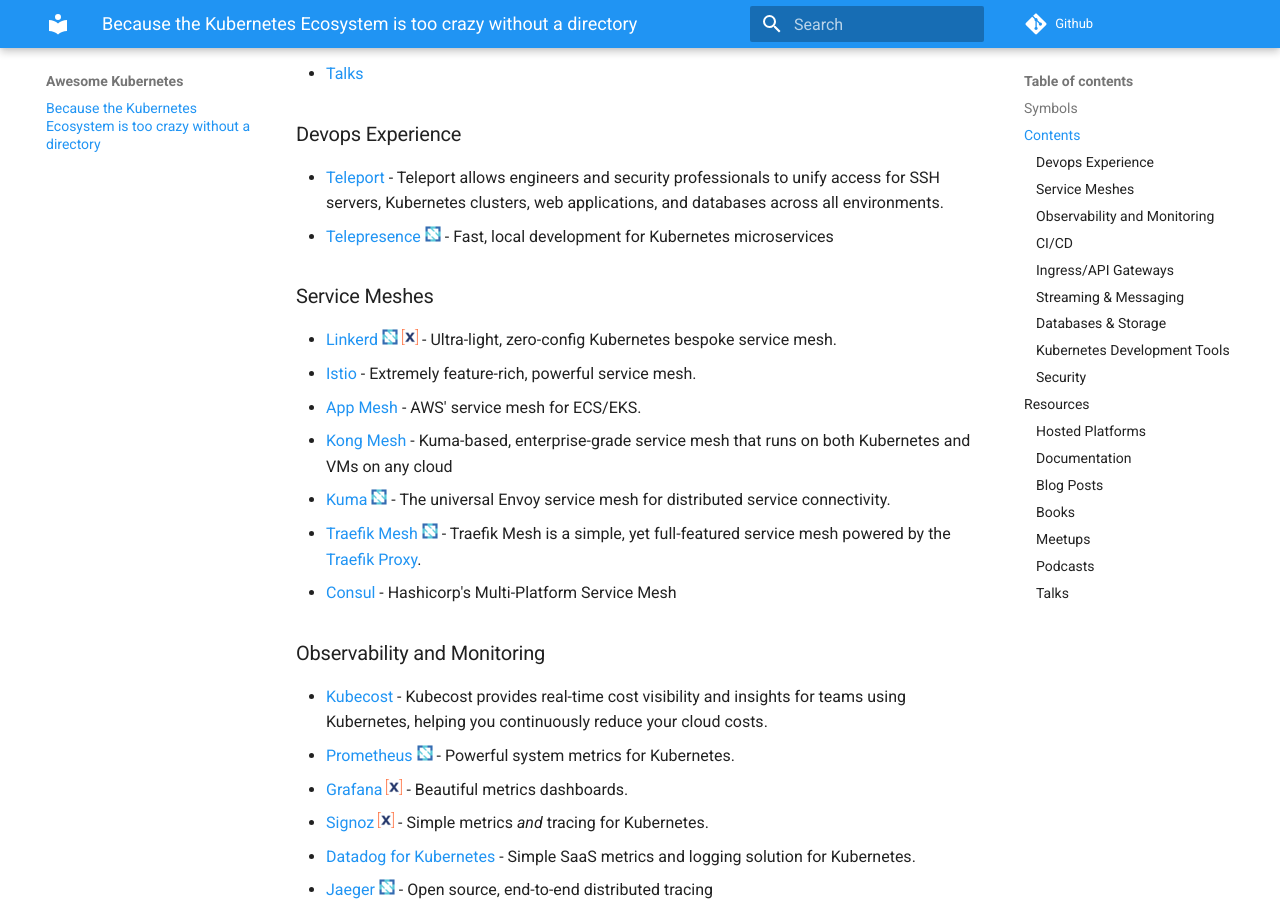
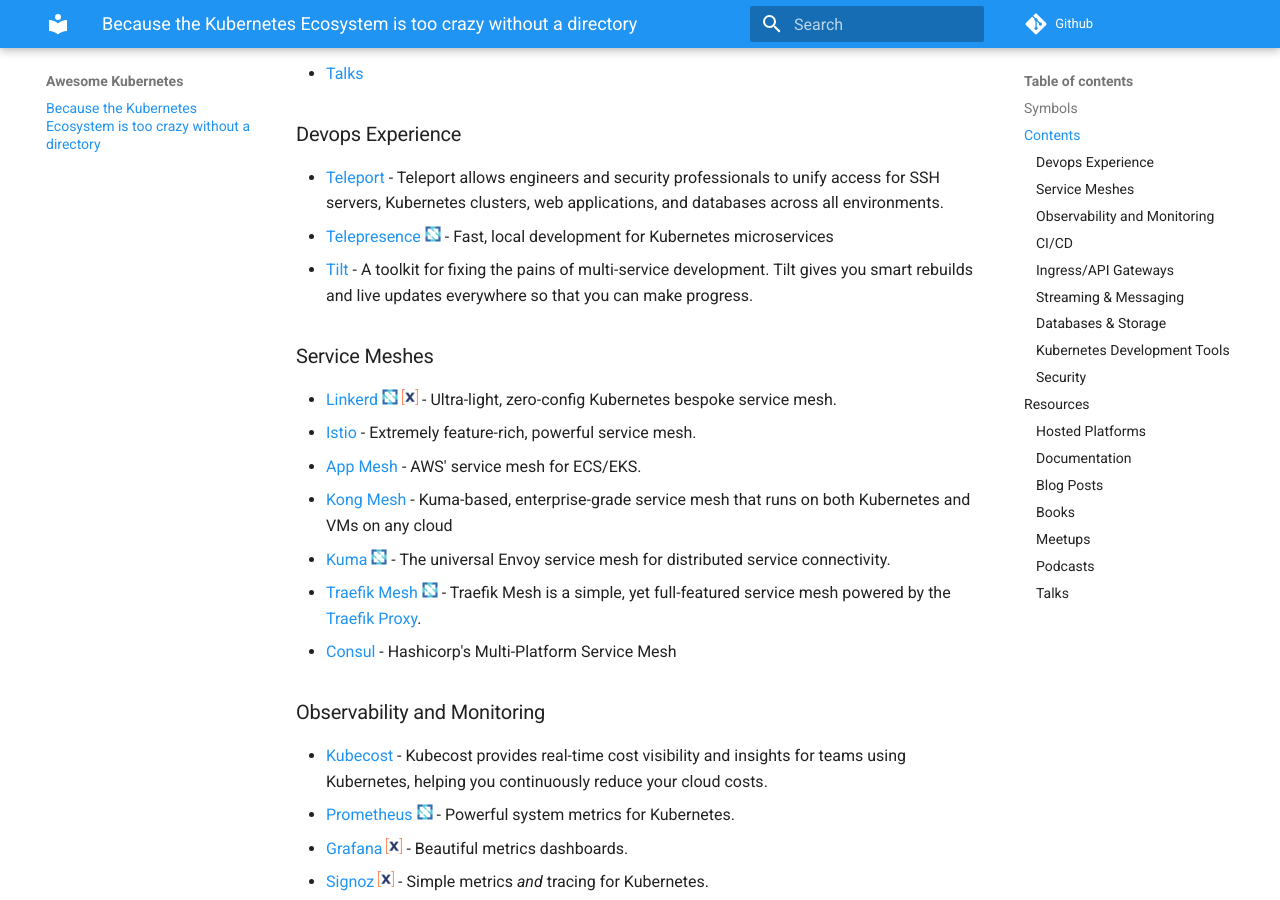
Before and after one commit to run-x/awesome-kubernetes, an MkDocs documentation site: the page built from docs/README.md, in a window 1280 px wide and 900 px high, scrolled down 993 px. Built offline with MkDocs 1.6.1 and Material for MkDocs 9.7.7, drawn with Linux system fonts in a browser that asks for light colours; comment, search, counter and statistics services are not loaded.

Commit message:
add tilt.dev

```diff
--- a/docs/README.md
+++ b/docs/README.md
@@ -33,6 +33,7 @@
 ### Devops Experience
 - [Teleport](https://github.com/gravitational/teleport) - Teleport allows engineers and security professionals to unify access for SSH servers, Kubernetes clusters, web applications, and databases across all environments.
 - [Telepresence](https://www.telepresence.io/) ![cncf](media/cncf_symbol.png) - Fast, local development for Kubernetes microservices
+- [Tilt](https://tilt.dev/) - A toolkit for fixing the pains of multi-service development. Tilt gives you smart rebuilds and live updates everywhere so that you can make progress.
 
 ### Service Meshes
 - [Linkerd](https://linkerd.io/) ![cncf](media/cncf_symbol.png)  ![runx](media/runx_symbol.png)  - Ultra-light, zero-config Kubernetes bespoke service mesh.
```
